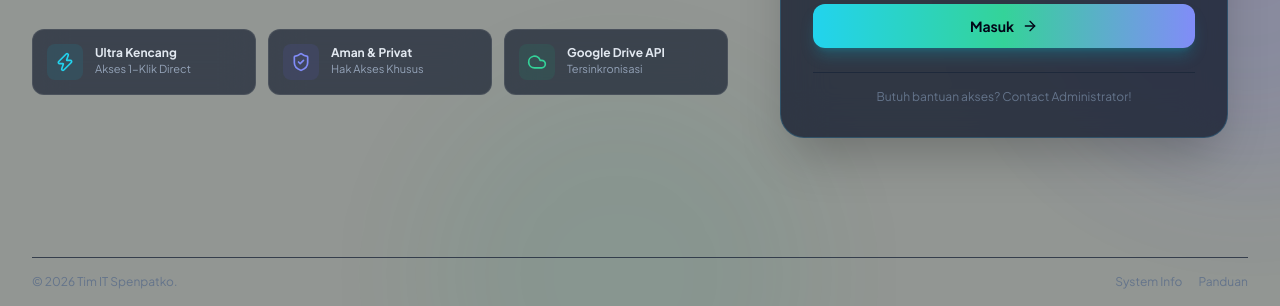
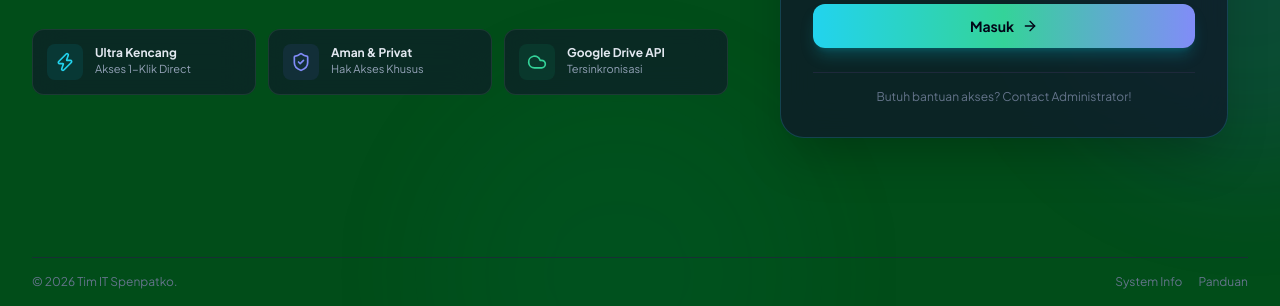
Before and after one commit to spenpatko/arsipku, a plain HTML site: page index.html in a window 1280 px wide. Shown: the part 494-800 px from the top of the page. Drawn offline with nearby package versions, Linux system fonts and the light colour scheme.

Commit message:
Update index.html

```diff
--- a/index.html
+++ b/index.html
@@ -9,7 +9,7 @@
     <style>
         /* Sembunyikan elemen bawaan Blogger jika dipasang di Blogger Theme/Page */
         .header-widget, .blog-feeds, .post-footer, #comments, .sidebar-container, #blog-pager, footer.entry-meta, header.entry-header { display: none !important; }
-        body { margin: 0 !important; padding: 0 !important; background-color: #929693 !important; overflow-x: hidden; font-family: 'Plus Jakarta Sans', sans-serif; }
+        body { margin: 0 !important; padding: 0 !important; background-color: #014d19 !important; overflow-x: hidden; font-family: 'Plus Jakarta Sans', sans-serif; }
 
         /* Custom Glassmorphism Effect */
         .glass-panel {
```
